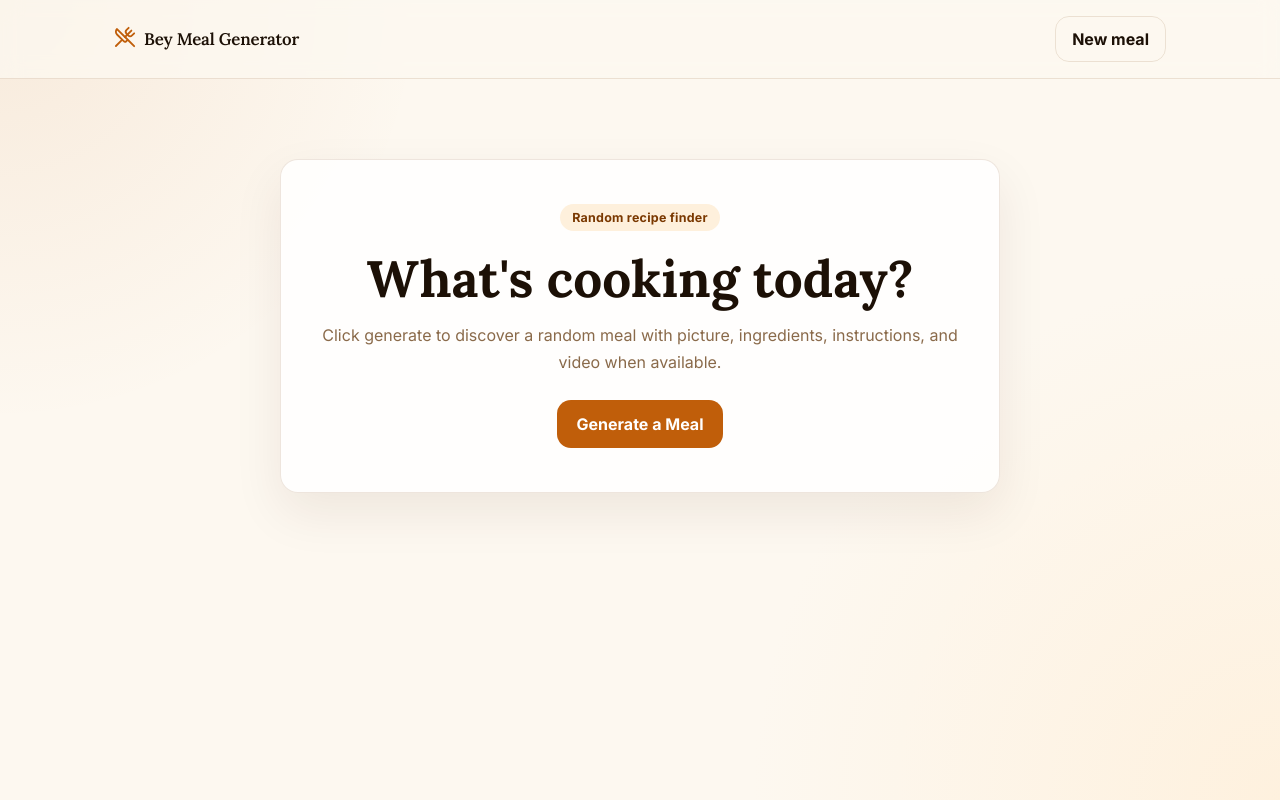
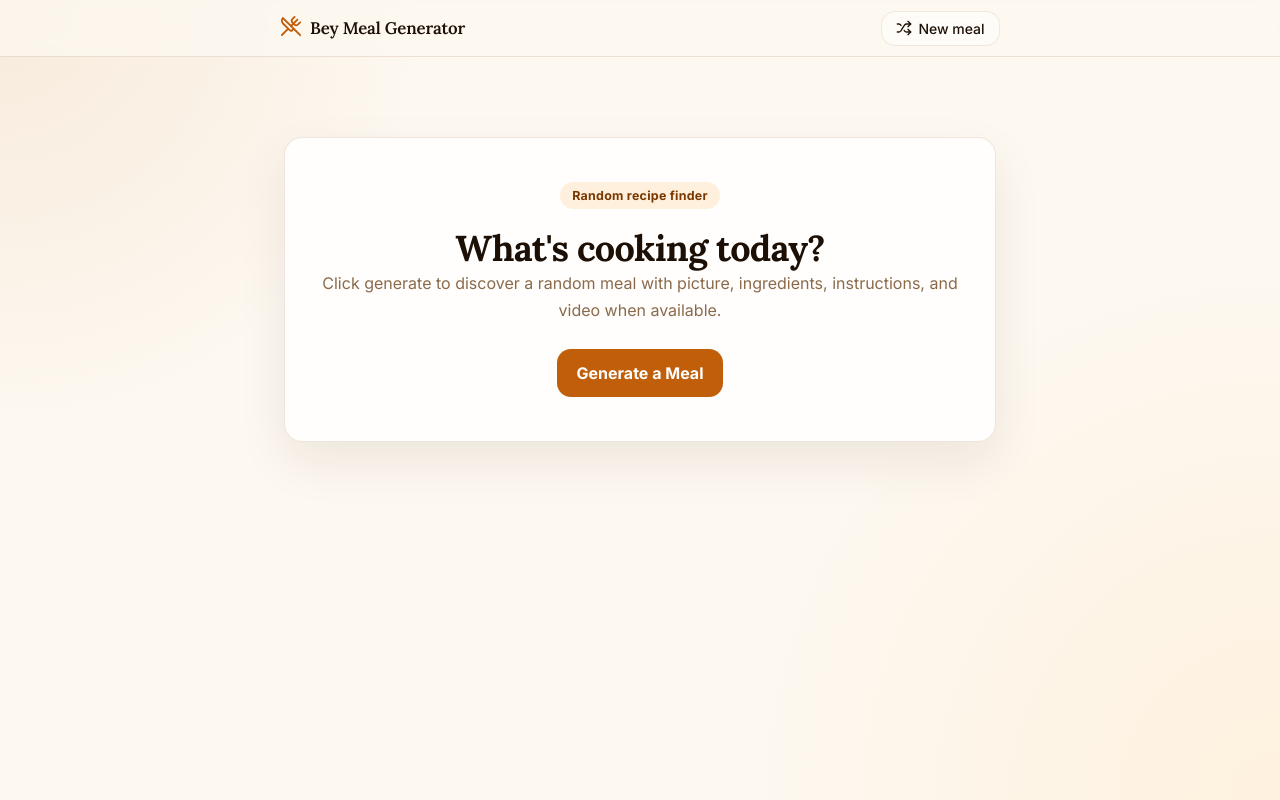
Before and after one commit to iobey77ok/bey-meal-generator, a React (Vite) app in the folder frontend/: page / in a window 1280 px wide. Built offline with nearby package versions, Linux system fonts and the light colour scheme.

Commit message:
feat(ui): add meal tags, recipe sections, and visual improvements

```diff
--- a/frontend/src/App.css
+++ b/frontend/src/App.css
@@ -10,6 +10,8 @@
   --primary-soft: #fef0dc;
   --shadow: 0 20px 50px rgba(60, 30, 0, 0.08);
   --radius: 18px;
+  --font-heading: 'Lora', Georgia, serif;
+  --font-body: 'Inter', system-ui, sans-serif;
 }
 
 * {
@@ -22,7 +24,7 @@ html {
 
 body {
   margin: 0;
-  font-family: "Inter", system-ui, sans-serif;
+  font-family: var(--font-body);
   color: var(--text);
   background:
     radial-gradient(circle at top left, rgba(192, 94, 10, 0.09), transparent 28%),
@@ -52,15 +54,15 @@ textarea {
 }
 
 .header-inner {
-  max-width: 1100px;
+  max-width: 760px;
   margin: 0 auto;
-  padding: 16px 24px;
+  padding: 0 20px;
+  height: 56px;
+
   display: flex;
   align-items: center;
   justify-content: space-between;
-  gap: 16px;
 }
-
 
 .brand {
   all: unset;
@@ -75,10 +77,8 @@ textarea {
 }
 
 .brand-name {
-  font-family: 'Lora', Georgia, serif;
+  font-size: 1.05rem;
   font-weight: 600;
-  font-size: 1.05rem;
-  color: var(--foreground);
   letter-spacing: -0.01em;
 }
 
@@ -89,7 +89,7 @@ textarea {
 
 .app-main {
   width: 100%;
-  max-width: 1100px;
+  max-width: 760px;
   margin: 0 auto;
   padding: 32px 24px 56px;
   flex: 1;
@@ -122,14 +122,15 @@ textarea {
 .hero h1,
 .state-card h2,
 .meal-body h2 {
-  font-family: "Lora", Georgia, serif;
   margin: 0;
   line-height: 1.15;
 }
 
 .hero h1 {
-  font-size: clamp(2rem, 4vw, 3.25rem);
-  margin-bottom: 14px;
+  font-size: 2.25rem;
+  font-weight: 700;
+  line-height: 1.2;
+  letter-spacing: -0.02em;
 }
 
 .hero p,
@@ -137,6 +138,12 @@ textarea {
   color: var(--muted);
   line-height: 1.7;
   margin: 0 0 24px;
+}
+
+.brand-name,
+.hero h1,
+.meal-body h2 {
+  font-family: var(--font-heading);
 }
 
 .meal-image-wrap {
@@ -152,18 +159,31 @@ textarea {
 
   display: flex;
   gap: 8px;
-  flex-wrap: wrap;
 }
 
-.meal-tags span {
-  background: rgba(0, 0, 0, 0.7);
-  color: white;
+.tag-category,
+.tag-area {
+  display: inline-flex;
+  align-items: center;
+  gap: 6px;
 
   padding: 6px 12px;
   border-radius: 999px;
 
-  font-size: 0.875rem;
-  font-weight: 600;
+  font-family: var(--font-body);
+  font-size: 0.88rem;
+  font-weight: 500;
+  letter-spacing: 0.02em;
+}
+
+.tag-category {
+  background: var(--primary);
+  color: white;
+}
+
+.tag-area {
+  background: rgba(0, 0, 0, 0.7);
+  color: white;
 }
 
 .meal-image,
@@ -228,7 +248,10 @@ textarea {
 }
 
 .meal-body h2 {
-  font-size: clamp(1.5rem, 2vw, 2rem);
+  font-size: 1.75rem;
+  font-weight: 700;
+  line-height: 1.25;
+  letter-spacing: -0.02em;
 }
 
 .meta-grid {
@@ -328,9 +351,31 @@ textarea {
 }
 
 .btn-ghost {
-  background: transparent;
+  display: inline-flex;
+  align-items: center;
+  gap: 0.4rem;
+
+  background: rgba(255, 255, 255, 0.45);
+
+  border: 1px solid rgba(140, 90, 40, 0.12);
+
+  border-radius: 14px;
+
+  padding: 0.5rem 0.9rem;
+
+  font-size: 0.875rem;
+  font-weight: 500;
+
   color: var(--text);
-  border: 1px solid var(--line);
+
+  backdrop-filter: blur(8px);
+
+  transition: all 0.2s ease;
+}
+
+.btn-ghost:hover {
+  background-color: #f5ece0;
+  border-color: rgba(140, 90, 40, 0.3);
 }
 
 .btn-lg {
--- a/frontend/src/App.jsx
+++ b/frontend/src/App.jsx
@@ -103,7 +103,8 @@ function App() {
             <span className="brand-name">Bey Meal Generator</span>
           </button>
           <button className="btn btn-ghost" onClick={handleGenerateMeal} disabled={isLoading}>
-            New meal
+            <Lucide.Shuffle size={16} />
+            <span>New meal</span>
           </button>
         </div>
       </header>
@@ -159,8 +160,17 @@ function App() {
                 <div className="meal-image-placeholder">No image</div>
               )}
               <div className="meal-tags">
-                {meal.category && <span>{meal.category}</span>}
-                {meal.area && <span>{meal.area}</span>}
+                {meal.category &&
+                  <span className="tag-category">
+                    <Lucide.ChefHat size={12} />
+                    {meal.category}
+                  </span>}
+
+                {meal.area &&
+                  <span className="tag-area">
+                    <Lucide.Globe size={12} />
+                    {meal.area}
+                  </span>}
               </div>
             </div>
 
```
